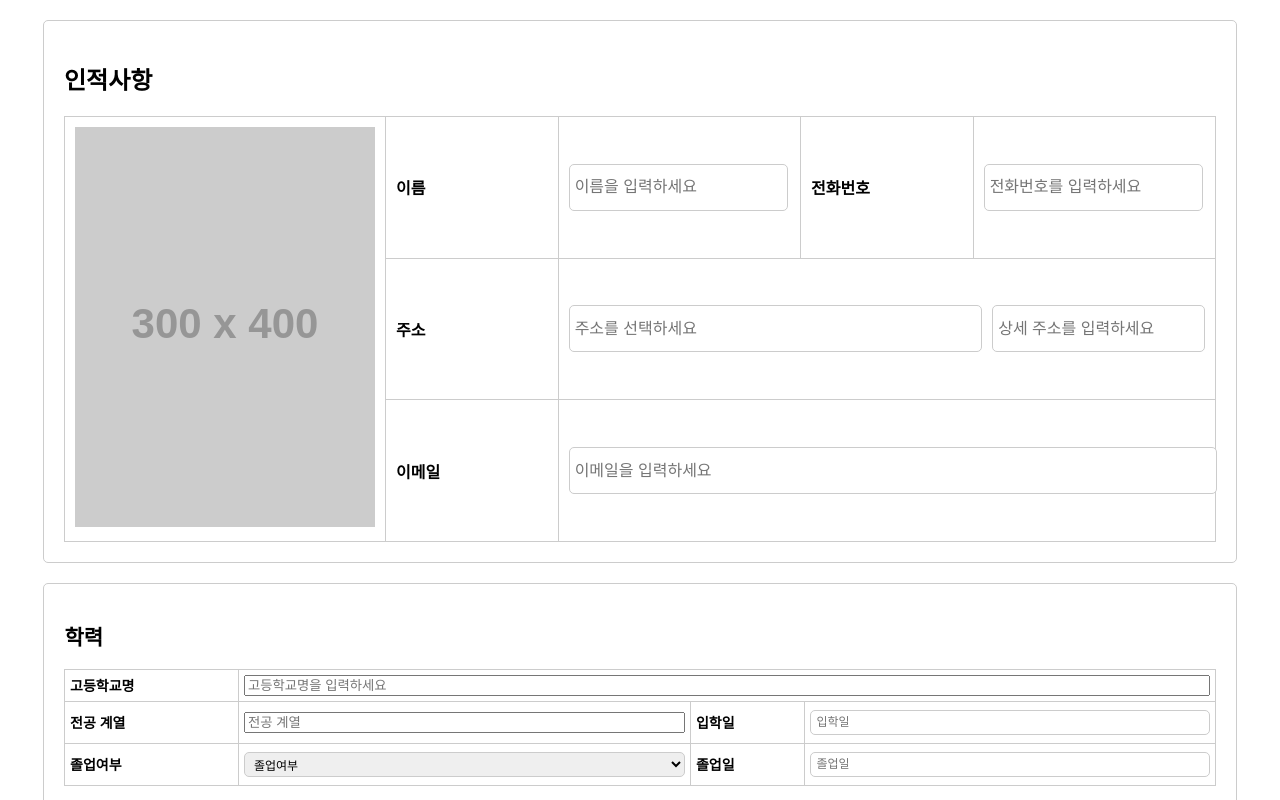
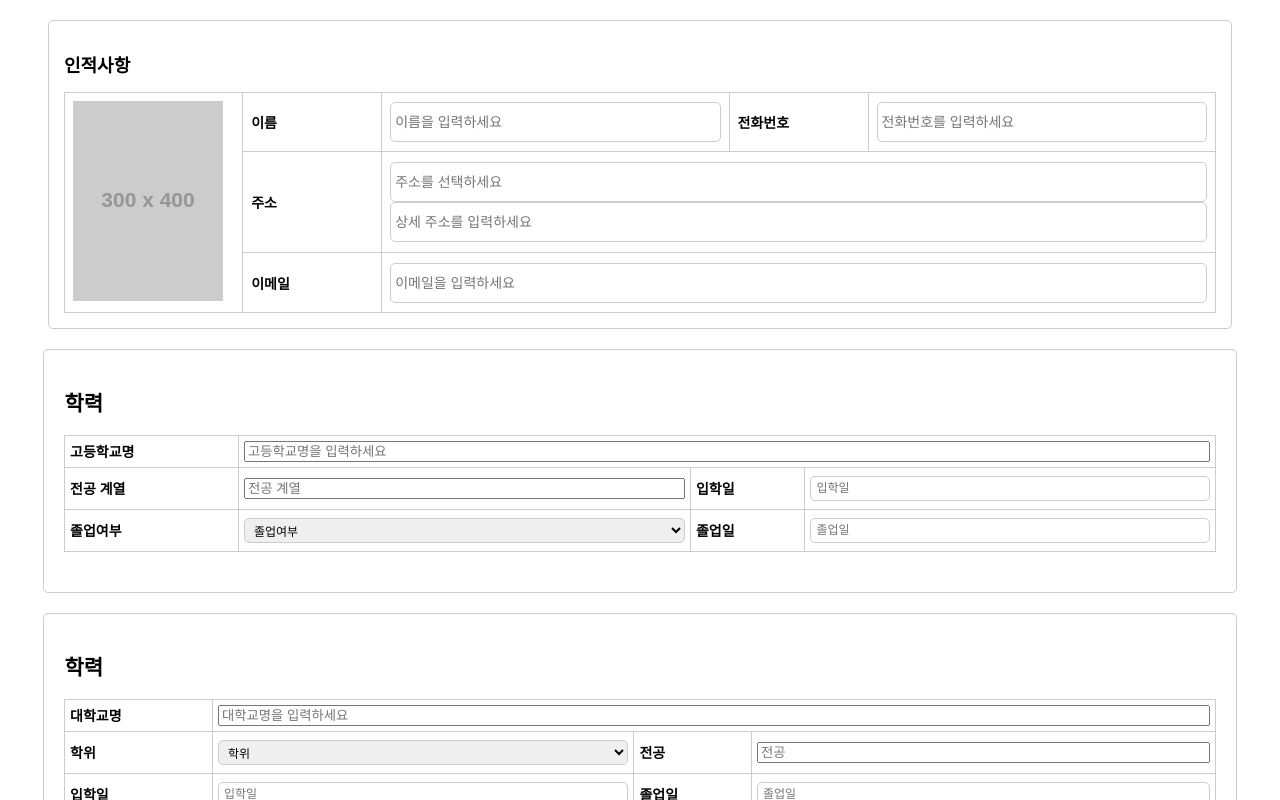
Before and after one commit to jeauk/react-resume, a React (Create React App) app: page / in a window 1280 px wide. Shown: the top 800 px of the page. Built offline with nearby package versions, Linux system fonts and the light colour scheme.

Commit message:
UserInfo쪽 css 수정본

```diff
--- a/src/components/UserInfo.css
+++ b/src/components/UserInfo.css
@@ -1,16 +1,17 @@
 .userInfo {
   width: 90%;
   margin: 20px auto;
-  padding: 20px;
+  padding: 15px; /* 패딩 축소 */
   border: 1px solid #ccc;
   border-radius: 5px;
   background-color: #fff;
   font-family: Arial, sans-serif;
+  font-size: 12px; /* 기본 폰트 크기 축소 */
 }
 
 .userInfo h2 {
-  margin-bottom: 20px;
-  font-size: 24px;
+  margin-bottom: 15px; /* 마진 축소 */
+  font-size: 18px; /* 폰트 크기 축소 */
 }
 
 .userInfo .info {
@@ -21,30 +22,62 @@
 .userInfo table {
   width: 100%;
   border-collapse: collapse;
-  font-size: 16px;
+  font-size: 14px; /* 폰트 크기 축소 */
 }
 
+
 .userInfo th {
-  width: 15%;
-  padding: 10px;
+  width: 11%;
+  padding: 8px; /* 패딩 축소 */
   border: 1px solid #ccc;
   text-align: left;
 }
 
 .userInfo td {
-  padding: 10px;
+  padding: 8px; /* 패딩 축소 */
   border: 1px solid #ccc;
+  width: 27.5%;
+}
+
+.userInfo tr:first-child th:first-child {
+  width:10%;
 }
 
 .userInfo textarea, .userInfo input[type="text"], .userInfo input[type="email"] {
-  height: 35px;
-  padding: 5px;
+  height: 30px; /* 높이 축소 */
+  padding: 4px; /* 패딩 축소 */
   border: 1px solid #ccc;
   border-radius: 5px;
-  font-size: 16px;
+  font-size: 14px; /* 폰트 크기 축소 */
 }
 
-.userInfo input[type="text"][id="address"], .userInfo input[type="text"][id="detailedAddress"] {
+.userInfo .address-wrapper {
+  width: auto;
+  display: flex;
+  flex-direction: column;
+}
+.userInfo .email-wrapper {
+  width: auto;
+  display: flex;
+  flex-direction: column;
+}
+.userInfo .phone-wrapper {
+  width: auto;
+  display: flex;
+  flex-direction: column;
+}
+.userInfo .name-wrapper {
+  width: auto;
+  display: flex;
+  flex-direction: column;
+}
+
+.userInfo .address-wrapper input[type="text"] {
+  width: auto;
+  transition: width 0.3s ease;
+}
+
+.userInfo input[type="text"][id="address"]:focus, .userInfo input[type="text"][id="detailedAddress"]:focus {
   width: 100%;
 }
 
@@ -53,13 +86,13 @@
 }
 
 .userInfo input[type="file"] {
-  margin-bottom: 10px;
-  font-size: 16px;
+  margin-bottom: 8px; /* 마진 축소 */
+  font-size: 14px; /* 폰트 크기 축소 */
 }
 
 .userInfo .postcode-search-btn {
-  padding: 5px 10px;
-  font-size: 14px;
+  padding: 4px 8px; /* 패딩 축소 */
+  font-size: 12px; /* 폰트 크기 축소 */
   background-color: #f5f5f5;
   border: 1px solid #ddd;
   border-radius: 5px;
@@ -75,6 +108,6 @@
 }
 
 .userInfo img {
-  max-width: 300px;
-  max-height: 400px;
+  max-width: 150px; /* 사진 크기 축소 */
+  max-height: 200px; /* 사진 크기 축소 */
 }
--- a/src/components/UserInfo.jsx
+++ b/src/components/UserInfo.jsx
@@ -15,12 +15,12 @@ const UserInfo = () => {
     const fileInputRef = useRef(null);
 
     const openPostCode = () => {
-    setIsPopupOpen(true)
-  }
+      setIsPopupOpen(true);
+    };
 
     const closePostCode = () => {
-    setIsPopupOpen(false)
-  }
+      setIsPopupOpen(false);
+    };
 
     const setPreviewImg = (event) => {
       var reader = new FileReader();
@@ -28,7 +28,7 @@ const UserInfo = () => {
         setMainImg(event.target.result);
       };
       reader.readAsDataURL(event.target.files[0]);
-  }
+    };
 
     const handlePhoneInput = (event) => {
       let input = event.target.value.replace(/\D/g, '');
@@ -103,11 +103,10 @@ const UserInfo = () => {
             <table>
               <tbody>
                 <tr>
-                <th rowSpan="4">
+                  <th className='img_th' rowSpan="3">
                     <img
                       alt="메인사진"
                       src={mainImg || "https://via.placeholder.com/300x400"}
-                    style={{maxWidth:"300px", maxHeight:"400px", cursor: "pointer"}}
                       onClick={handleImageClick}
                     />
                     <input
@@ -120,6 +119,7 @@ const UserInfo = () => {
                   </th>
                   <th><label htmlFor="name">이름</label></th>
                   <td>
+                  <div className="name-wrapper">
                     <input
                       id="name"
                       type="text"
@@ -127,9 +127,11 @@ const UserInfo = () => {
                       onChange={(e) => setName(e.target.value)}
                       placeholder="이름을 입력하세요"
                     />
+                    </div>
                   </td>
                   <th><label htmlFor="phone">전화번호</label></th>
                   <td>
+                  <div className="phone-wrapper">
                     <input
                       id="phone"
                       type="text"
@@ -137,12 +139,13 @@ const UserInfo = () => {
                       onChange={handlePhoneInput}
                       placeholder="전화번호를 입력하세요"
                     />
+                    </div>
                   </td>
                 </tr>
                 <tr>
                   <th><label htmlFor="address">주소</label></th>
                   <td colSpan="3">
-                  <div style={{ display: 'flex', gap: '10px' }}>
+                    <div className="address-wrapper">
                       <input
                         id="address"
                         type="text"
@@ -150,7 +153,7 @@ const UserInfo = () => {
                         readOnly
                         placeholder="주소를 선택하세요"
                         onClick={openPostCode}
-                      style={{ cursor: 'pointer', flex: 2 }}
+                        style={{ cursor: 'pointer' }}
                       />
                       <input
                         id="detailedAddress"
@@ -158,7 +161,6 @@ const UserInfo = () => {
                         value={detailedAddress}
                         onChange={(e) => setDetailedAddress(e.target.value)}
                         placeholder="상세 주소를 입력하세요"
-                      style={{ flex: 1 }}
                       />
                     </div>
                     <div id='popupDom'>
@@ -173,19 +175,20 @@ const UserInfo = () => {
                 <tr>
                   <th><label htmlFor="email">이메일</label></th>
                   <td colSpan="3">
+                    <div className="email-wrapper">
                       <input
                         id="email"
                         type="email"
                         value={email}
                         onChange={(e) => setEmail(e.target.value)}
                         placeholder="이메일을 입력하세요"
-                    style={{ width: "100%" }}
+                        style={{ width: "auto" }}
                       />
+                    </div>
                   </td>
                 </tr>
               </tbody>
             </table>
-          {/* <button type="submit">저장</button> */}
           </form>
         </div>
       </div>
```
Lines whose indentation alone changed are shown as unchanged.
